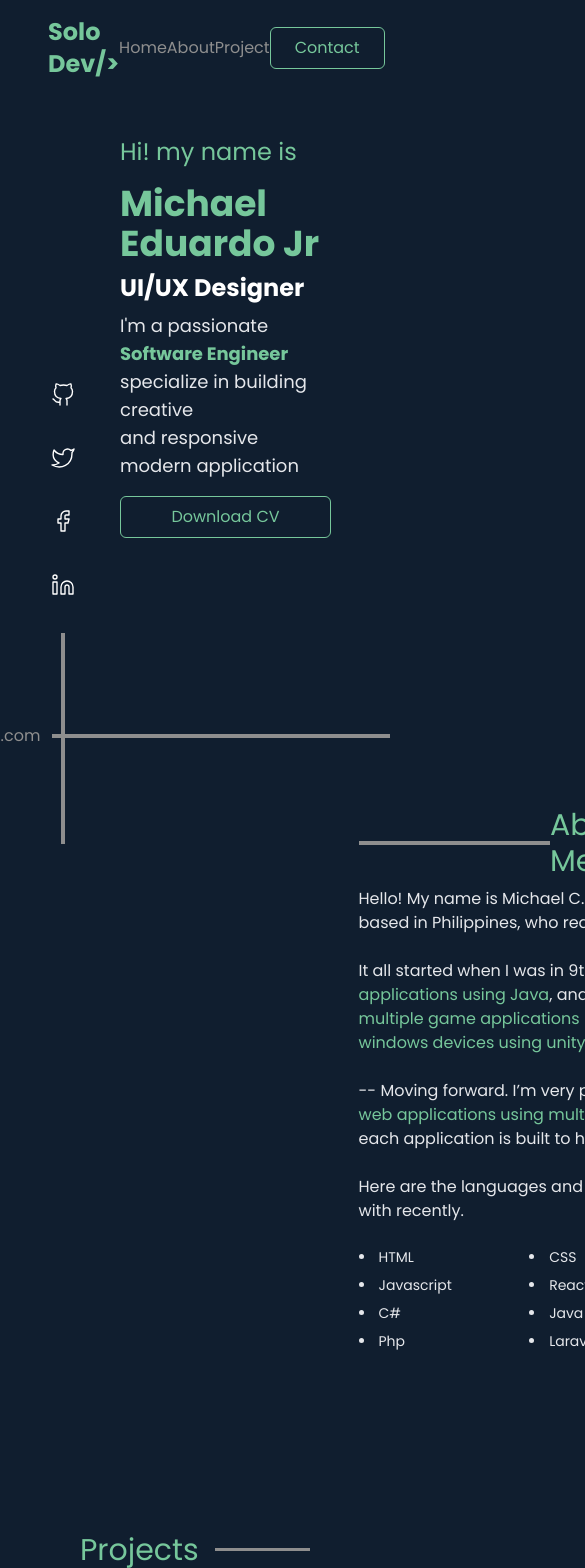
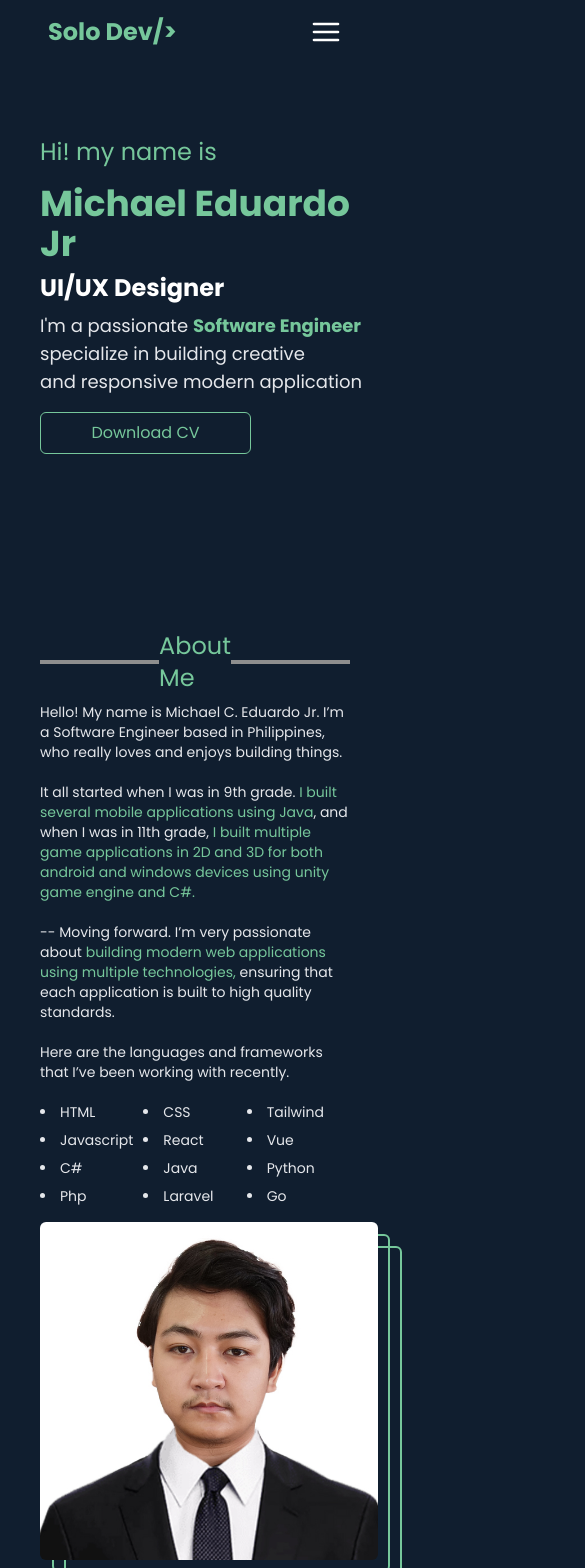
Before and after one commit to minimike022/portfolio-fe, a Vue app: page / in a window 390 px wide. Shown: the top 1568 px of the page, 585 px wide, since content can reach past the window. Built offline with nearby package versions, Linux system fonts and the light colour scheme.

Commit message:
Adding responsiveness

```diff
--- a/src/App.vue
+++ b/src/App.vue
@@ -9,14 +9,14 @@ import Socials from './layouts/socials/Socials.vue';
 
 
 <template>
-  <div class="font-Poppins !scroll-smooth">
+  <div class="font-Poppins">
     <HeaderView/>
-    <div class="px-20">
+    <div class="md:px-20">
       <HomeView id="home"/>
       <AboutView id="about"/>
       <ProjectsView id="project"/>
       <ContactView id="contact"/>
     </div>
   </div>
-  <Socials/>
+  <Socials class="hidden md:flex"/>
 </template>
--- /dev/null
+++ b/src/components/PopupNavigation.vue
@@ -0,0 +1,5 @@
+<script setup>
+</script>
+<template>
+    <h1>Hello world</h1>
+</template>
--- a/src/layouts/about/AboutUs.vue
+++ b/src/layouts/about/AboutUs.vue
@@ -3,23 +3,25 @@
 <template>
     <!-- Anchor -->
     <div id="about" class="h-10"></div>
-    <div  class="mt-[11dvh] mb-12 flex ml-[33dvh]">
+    <div class="mb-12 mx-10 md:mt-[11dvh] md:flex md:mx-[33dvh]">
         <!-- Contents -->
-        <div class="flex flex-col w-[80dvh] text-white">
+        <div class="w-auto md:w-[80dvh] text-white">
             <div class="flex justify-between items-center">
                 <div class="w-[25dvh] h-[.4dvh] bg-[#8E8E8E]"></div>
                 <div class="w-auto">
-                    <h1 class="text-primary text-3xl">About Me</h1>
+                    <h1 class="text-primary text-2xl md:text-3xl">About Me</h1>
                 </div>
                 <div class="w-[25dvh] h-[.4dvh] bg-[#8E8E8E]"></div>
             </div>
             <div>
-                <p class=" text-gray-200 mt-2">
-                    Hello! My name is Michael C. Eduardo Jr. I’m a Software Engineer based in Philippines, who really loves and enjoys
+                <p class=" text-gray-200 mt-2 text-sm md:text-base">
+                    Hello! My name is Michael C. Eduardo Jr. I’m a Software Engineer based in Philippines, who really
+                    loves and enjoys
                     building things.
                     <br><br>It all started when I was in 9th grade. <span class="text-primary">I built several mobile
                         applications
-                    using Java</span>, and when I was in 11th grade, <span class="text-primary">I built multiple game applications in 2D and 3D for both android and
+                        using Java</span>, and when I was in 11th grade, <span class="text-primary">I built multiple
+                        game applications in 2D and 3D for both android and
                         windows devices using unity game engine and C#.</span>
 
                     <br><br>-- Moving forward. I’m very passionate about <span class="text-primary">
@@ -27,7 +29,8 @@
                         technologies,
                     </span> ensuring that each application is built to high quality standards.
                     <br><br>Here are the languages and frameworks that I’ve been working with recently.
-                    <br><br><div class="grid grid-cols-3 gap-y-2 text-sm">
+                    <br><br>
+                <div class="grid grid-cols-3 gap-y-2 text-sm">
                     <li>HTML</li>
                     <li>CSS</li>
                     <li>Tailwind</li>
@@ -44,11 +47,12 @@
                 </p>
             </div>
         </div>
-        <div class="ml-6 relative">
+        <div class="my-4 md:ml-6 w-[40dvh] h-[40dvh] relative">
             <div class="absolute w-[40dvh] h-[40dvh] border-2 border-primary top-6 left-6 -z-10 rounded-md"></div>
             <div class="absolute w-[40dvh] h-[40dvh] border-2 border-primary top-3 left-3 -z-10 rounded-md"></div>
-            <img src="/src/assets/profilePhoto/profile.jpg" alt="" class="w-[40dvh] rounded-md">
-
+            <div class="absolute top-0 left-0 w-[40dvh] h-[40dvh]">
+                <img src="/src/assets/profilePhoto/profile.jpg" alt="" class="rounded-md">
+            </div>
         </div>
     </div>
 </template>
--- a/src/layouts/contact/Contacts.vue
+++ b/src/layouts/contact/Contacts.vue
@@ -3,7 +3,7 @@ import ContactForms from '/src/components/ContactForms.vue'
 </script>
 <template>
     <div id="contactUs" class="h-10"></div>
-    <div class="flex justify-between px-[25dvh] mb-12 mt-[13dvh]">
+    <div class="flex flex-col md:flex-row justify-between px-[25dvh] mb-12 mt-[13dvh]">
         <div class="mt-10">
             <h1 class="text-5xl text-white font-bold mt-2">Let’s <span class="text-[#76C79B]">CHAT.</span></h1>
             <h1 class="text-5xl text-white font-bold mt-2">Tell me about your</h1>
--- a/src/layouts/navigation/Navigation.vue
+++ b/src/layouts/navigation/Navigation.vue
@@ -1,8 +1,12 @@
 <script setup>
+import PopupNavigation from '../../components/PopupNavigation.vue';
 </script>
 
 <template>
-    <div class="flex items-center justify-between w-[60dvh]">
+    <div class="flex md:hidden">
+        <img src="/src/assets/menu.svg" alt="" class="w-[32px]">
+    </div>
+    <div class=" items-center justify-between w-[60dvh] hidden md:flex">
         <a href="#" class="text-[#8E8E8E] hover:text-primary">Home</a>
         <a href="#about" class=" text-[#8E8E8E] hover:text-primary">About</a>
         <a href="#projects" class=" text-[#8E8E8E] hover:text-primary">Project</a>
--- a/src/layouts/projects/Projects.vue
+++ b/src/layouts/projects/Projects.vue
@@ -11,15 +11,15 @@ const projects = ref([
 </script>
 <template>
     <div id="projects" class="h-10"></div>
-    <div class="flex justify-center mt-[11dvh]">
+    <div class="flex mx-10 md:mx-0 md:justify-center mt-[11dvh]">
         <div>
             <div class="flex items-center">
             <h1 class="text-primary text-3xl">Projects</h1>
             <div class="ml-4 w-full h-[.4dvh] bg-[#8E8E8E]"></div>
         </div>
-        <div class="grid grid-cols-3 gap-x-5 my-4">
-            <div v-for="proj in projects" class="w-[45dvh] text-sm text-white bg-[#15273E] p-4 rounded-md relative">
-                <div class="absolute flex right-0 px-4">
+        <div class="grid grid-cols-1 gap-y-5 md:grid-cols-3 md:gap-x-5 my-4">
+            <div v-for="proj in projects" class="w-full md:w-[50dvh] text-sm text-white bg-[#15273E] p-4 rounded-md relative">
+                <div class="absolute flex left-0 px-4">
                     <a v-if="proj.github !== ''" :href="proj.github"><img src="/src/assets/socialLogo/githubLogo.svg" alt="" class="w-[24px]"></a>
                     <a v-if="proj.itch !== ''" :href="proj.itch" class="ml-2"><img src="/src/assets/socialLogo/playLogo.svg" alt=""></a>
                 </div>
--- a/src/layouts/socials/Email.vue
+++ b/src/layouts/socials/Email.vue
@@ -2,8 +2,6 @@
 </script>
 
 <template>
-
-
     <h1 class="text-[#8E8E8E] mr-3">minimike156@gmail.com</h1>
     <div class="h-[.5dvh] w-[40dvh] bg-[#8E8E8E]">
     </div>
--- a/src/views/HomeView.vue
+++ b/src/views/HomeView.vue
@@ -5,7 +5,7 @@ import Email from '../layouts/socials/Email.vue';
 </script>
 <template>
     <Home/>
-    <div class="absolute bottom-24 right-0 flex items-center pointer-events-none">
+    <div class="absolute hidden bottom-24 right-0 md:flex items-center pointer-events-none">
       <Email/>
     </div>
 </template>
```
Also changed, not shown: src/assets/menu.svg (added). Lines whose indentation alone changed are shown as unchanged.
